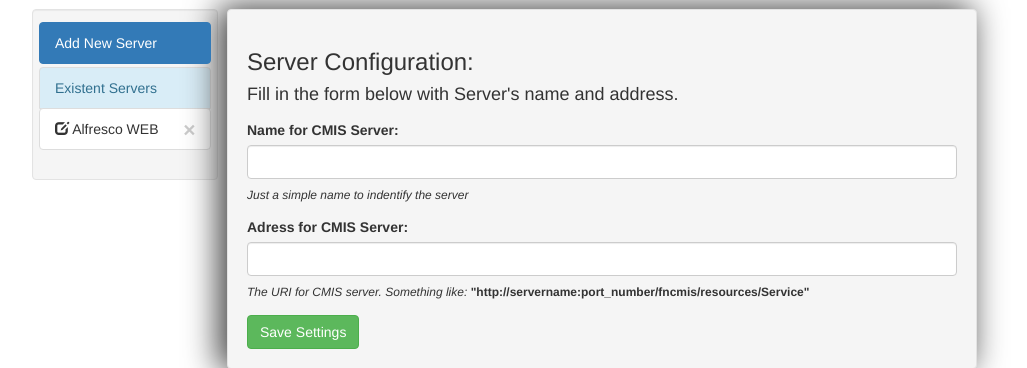
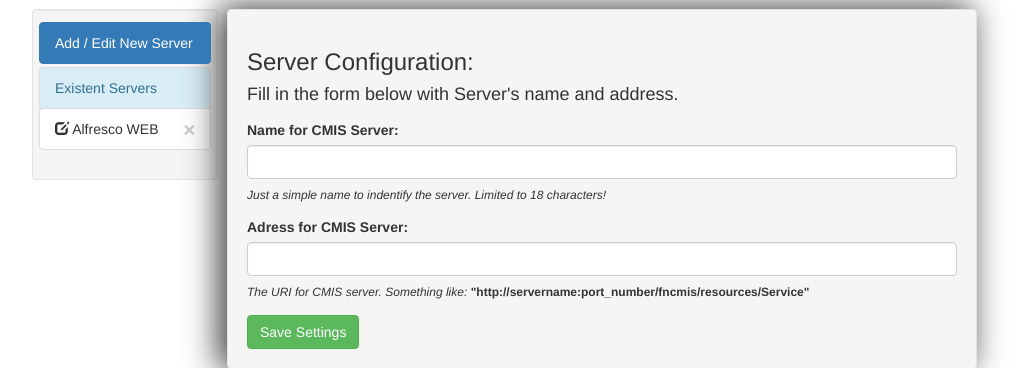
Before and after one commit to wandss/ExportingTool, a Django app: page /?newserver in a window 1280 px wide. Shown: the part 51-419 px from the top of the page, without its empty margins (38-1065 px from the left). Run offline with Django 3.2, Linux system fonts and the light colour scheme; data comes from the database, SQL or seed files in the repository; both versions use the stored data as it was after the commit; some libraries are stand-ins or nearby versions.

Commit message:
created validation for field with the server name

```diff
--- a/fnetET/extractiontool/static/js/extractiontool.js
+++ b/fnetET/extractiontool/static/js/extractiontool.js
@@ -62,6 +62,17 @@ $(document).ready(function(){
 		$("#server_address").val(server_address);
 		$('#edit').val(server_pk);
 	});
+	$("#save_set").click(function(){
+		var server_name = $("#server_name").val();
+		if (server_name.length > 18){
+			$(".my_h6").prepend('<div class="warning_message" style="color: red"><em>This field is limited to 18 Characters!!!</em></div>');
+			return false;
+		}
+		else {
+			$("#myform").submit();
+		}
+
+	});
 	username = document.getElementById('username').value;
 	passwd = document.getElementById('passwd').value;
 	if (username !== '' & passwd !== '' ){
--- a/fnetET/extractiontool/templates/index.html
+++ b/fnetET/extractiontool/templates/index.html
@@ -43,7 +43,7 @@
             	{%if not login and not text%}
             	<div class="well" id="left-well">
 		            <div class="list-group">
-		  					<a href="/?newserver" class="list-group-item active">Add New Server</a>
+		  					<a href="/?newserver" class="list-group-item active">Add / Edit New Server</a>
 				    	</div>
 				    	{%if saved_servers%}
 				    		<ul class="list-group">
@@ -184,14 +184,14 @@
 								<div class="form-group">
 									<label for ="server_name">Name for CMIS Server:</label>
 									<input type="text" class="form-control" name="server_name" id ="server_name" >
-									<h6><em>Just a simple name to indentify the server</em></h6>
+									<h6 class="my_h6"><em>Just a simple name to indentify the server. Limited to 18 characters!</em></h6>
 								</div>
 								<div class="form-group">
 									<label for ="server_address">Adress for CMIS Server:</label>
 									<input type="text" class="form-control" name="server_address" id="server_address">
 									<h6><em>The URI for CMIS server. Something like:</em><strong> "http://servername:port_number/fncmis/resources/Service"</strong></h6>
 								</div>
-								<button type="submit" class="btn btn-success">Save Settings</button>
+								<button type="button" class="btn btn-success" id="save_set">Save Settings</button>
 								<input type="text" id="edit" name="edit" hidden>
 							</div>
 			   		{%endif%}
```
Also changed, not shown: fnetET/db.sqlite3, fnetET/extractiontool/static/css/extractiontool.css (line endings or trailing spaces), 14 other files.
